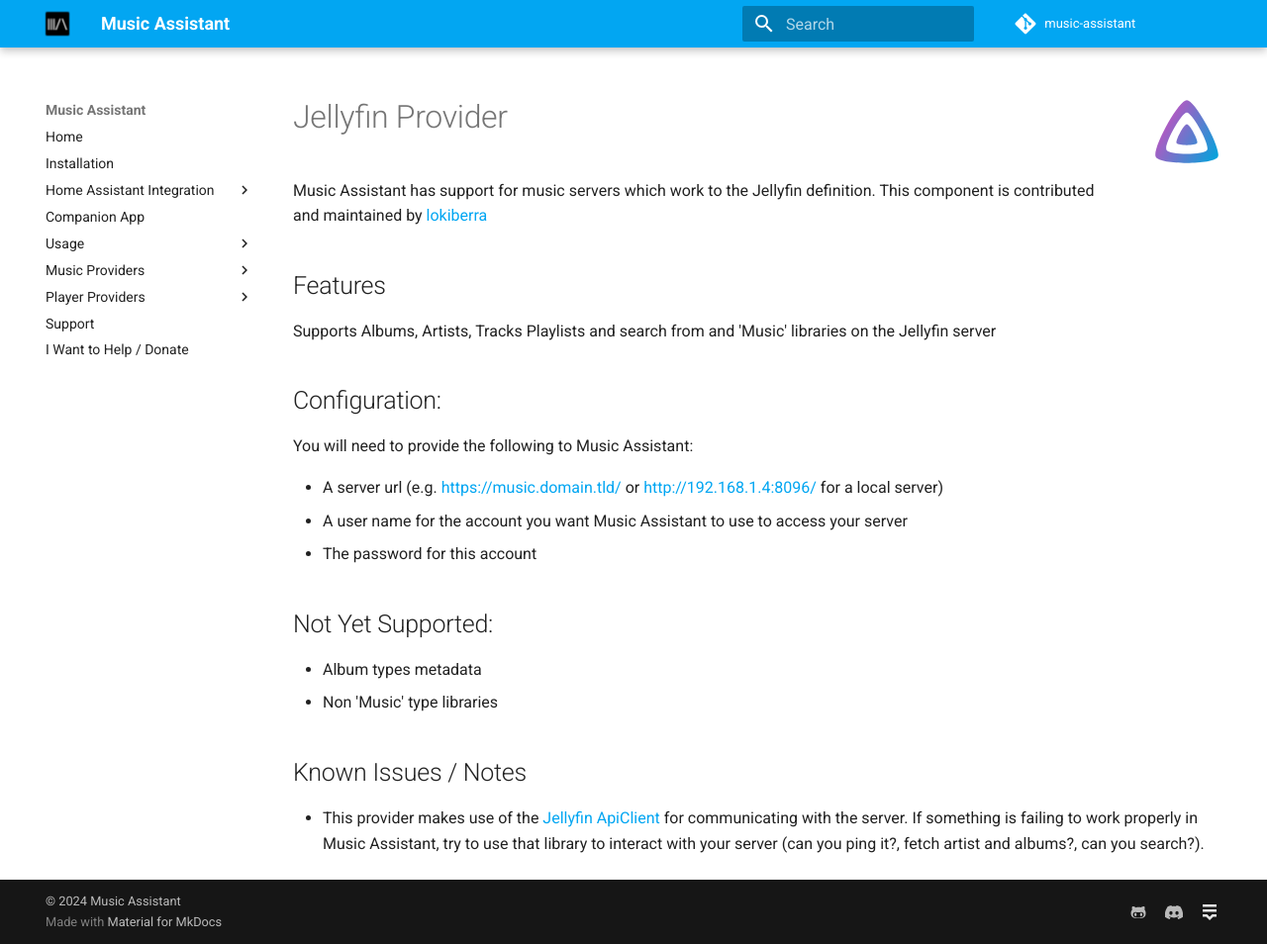
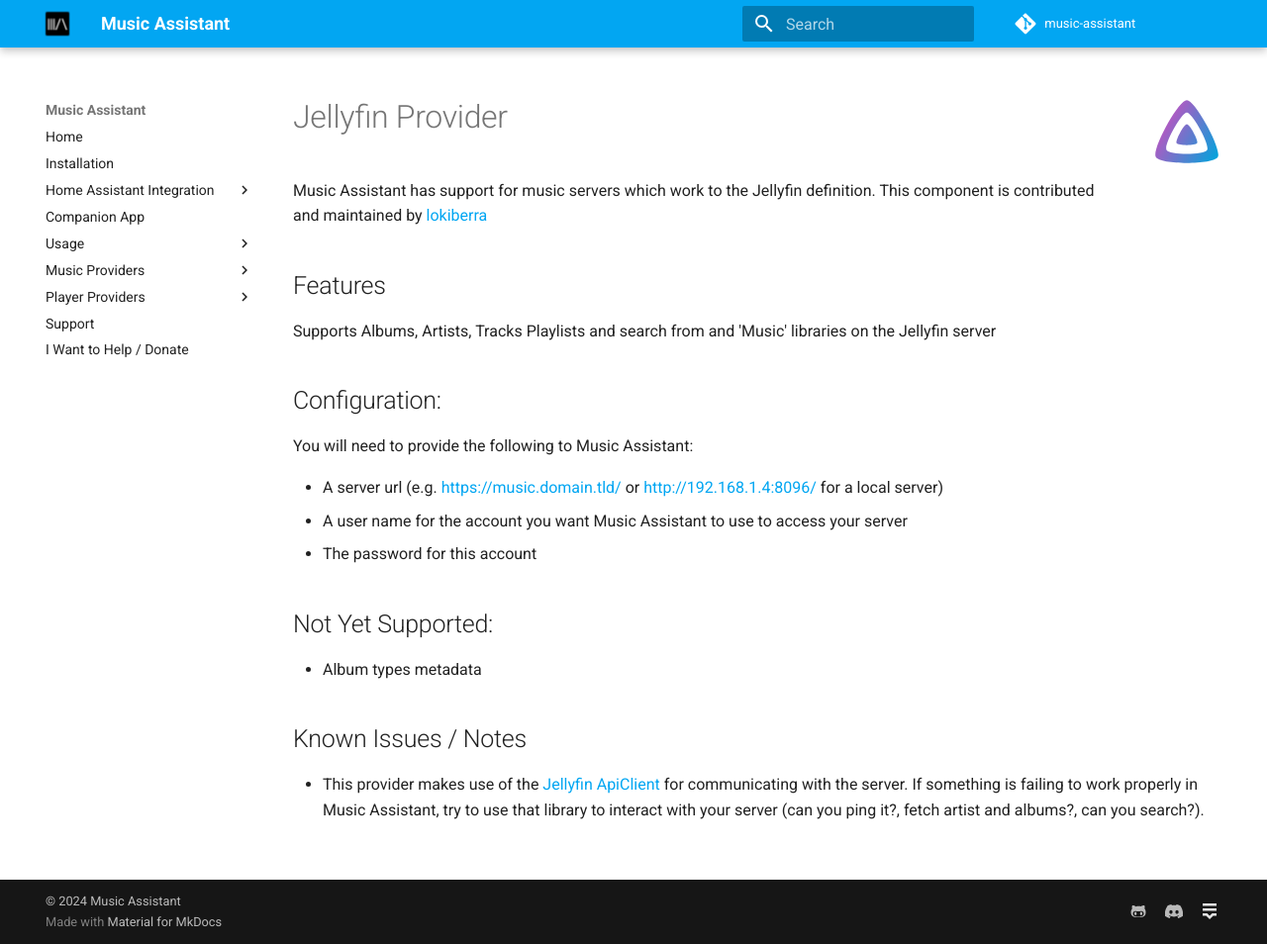
Before and after one commit to pwbriggs/music-assistant.github.io, an MkDocs documentation site: the page built from docs/music-providers/jellyfin.md, in a window 1280 px wide and 954 px high. Shown: the whole window at 99% size. Built offline with MkDocs 1.6.1 and Material for MkDocs 9.7.7, drawn with Linux system fonts in a browser that asks for light colours.

Commit message:
Update jellyfin.md

```diff
--- a/docs/music-providers/jellyfin.md
+++ b/docs/music-providers/jellyfin.md
@@ -15,7 +15,6 @@
 
 ## Not Yet Supported:
 - Album types metadata
-- Non 'Music' type libraries
 
 ## Known Issues / Notes
 - This provider makes use of the [Jellyfin ApiClient](https://github.com/jellyfin/jellyfin-apiclient-python) for communicating with the server. If something is failing to work properly in Music Assistant, try to use that library to interact with your server (can you ping it?, fetch artist and albums?, can you search?).
```
